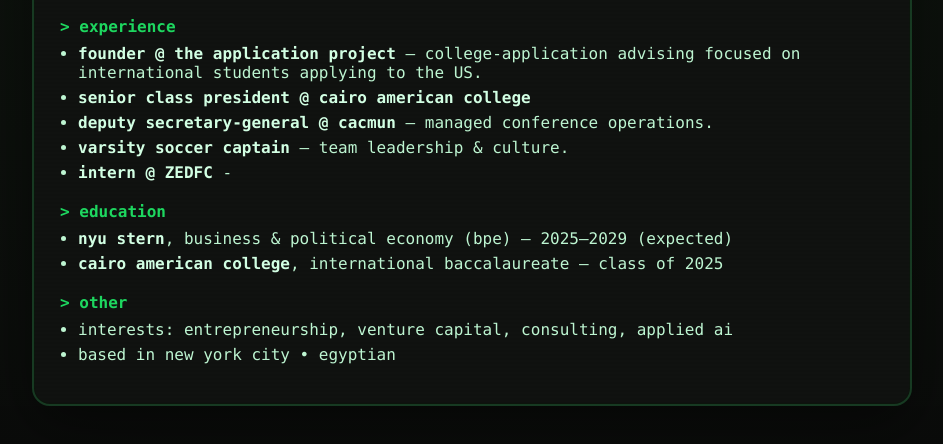
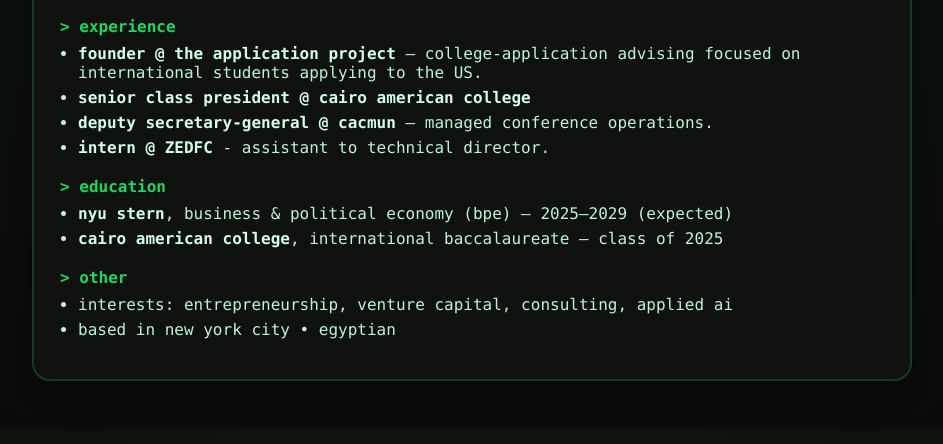
Before and after one commit to husseinabdouu/husseinabdou.github.io, a plain HTML site: page index.html in a window 1280 px wide. Shown: the part 210-654 px from the top of the page, without its empty margins (168-1111 px from the left). Drawn offline with Linux system fonts and the light colour scheme.

Commit message:
Clarify internship role at ZEDFC
Updated internship description for clarity.

```diff
--- a/index.html
+++ b/index.html
@@ -42,8 +42,7 @@
         <li><strong>founder @ the application project</strong> — college-application advising focused on international students applying to the US.</li>
         <li><strong>senior class president @ cairo american college</strong> </li>
         <li><strong>deputy secretary-general @ cacmun</strong> — managed conference operations.</li>
-        <li><strong>varsity soccer captain</strong> — team leadership & culture.</li>
-        <li><strong>intern @ ZEDFC</strong> - </li>
+        <li><strong>intern @ ZEDFC</strong> - assistant to technical director. </li>
       </ul>
 
       <h2>&gt; education</h2>
```
